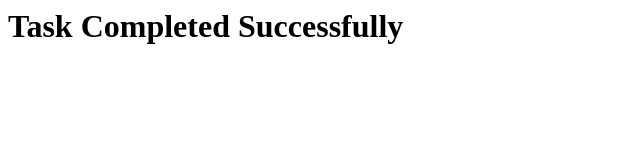
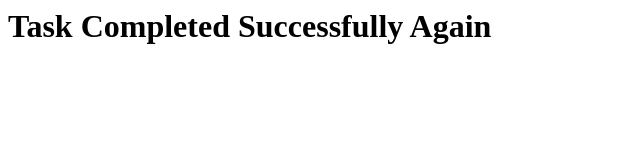
Before and after one commit to spartan-024/jenkins-webhooks, a plain HTML site: page index.html in a window 1280 px wide. Shown: the whole page, without its empty margins (0-640 px from the left). Drawn offline with Linux system fonts and the light colour scheme.

Commit message:
Update index.html

```diff
--- a/index.html
+++ b/index.html
@@ -1 +1 @@
-<h1> Task Completed Successfully</h1>
+<h1> Task Completed Successfully Again</h1>
```
